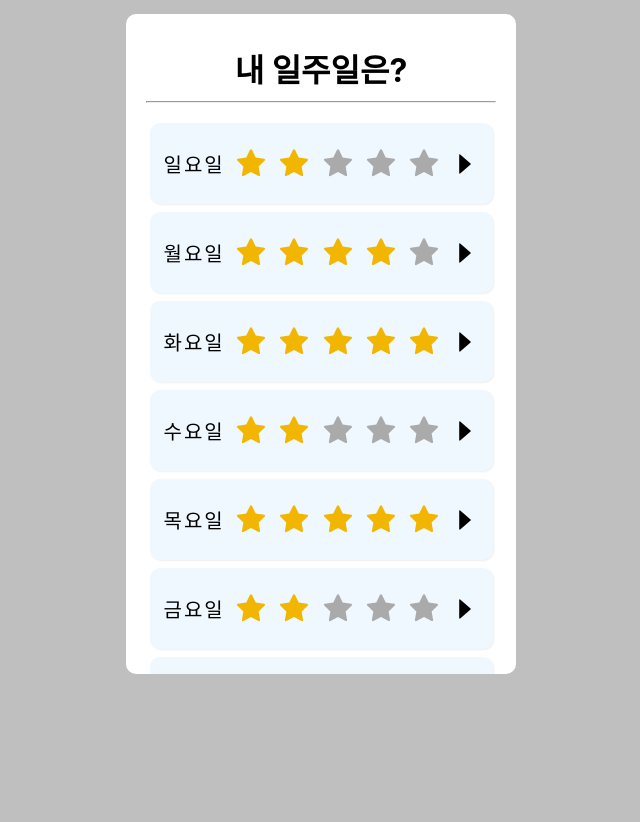
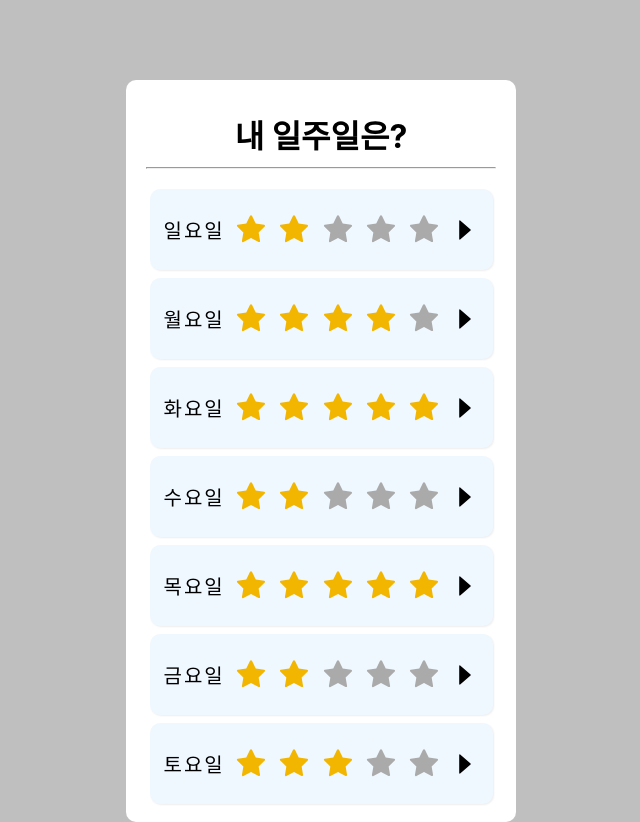
Before and after one commit to crown0205/prac_react_week1, a React (Create React App) app: page / in a window 1280 px wide. Shown: the whole page, without its empty margins (319-959 px from the left). Before the commit the page ends 800 px from the top, so only its background shows below. Built offline with nearby package versions, Linux system fonts and the light colour scheme.

Commit message:
style 수정

```diff
--- a/src/App.js
+++ b/src/App.js
@@ -23,8 +23,7 @@ const WrapStyle = styled.div`
   background-color: white;
   max-width: 350px;
   min-height: 300px;
-  max-height: 640px;
-  margin: 14px auto 0;
+  margin: 80px auto 0;
   padding: 10px 20px;
   border-radius: 10px;
   overflow-y: auto;
--- a/src/Main.js
+++ b/src/Main.js
@@ -50,8 +50,8 @@ const Main = props => {
             <p style={{}}>{day.day}요일</p>
 
             {Array.from({ length: 5 }, (item, star_index) => {
-              console.log("별 : ", star_index);
-              console.log("랜덤숫자 : ", day.num);
+              // console.log("별 : ", star_index);
+              // console.log("랜덤숫자 : ", day.num);
               return (
                 <AiFillStar
                   key={star_index}
```
